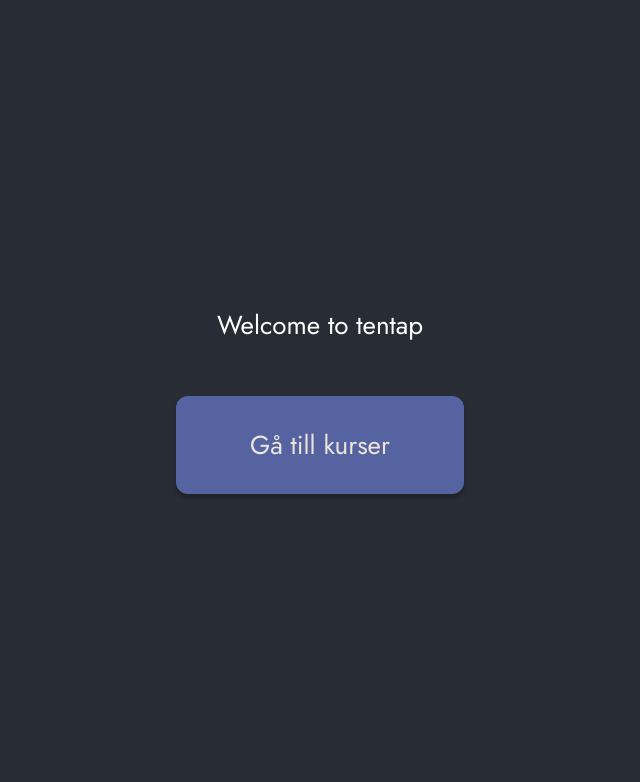
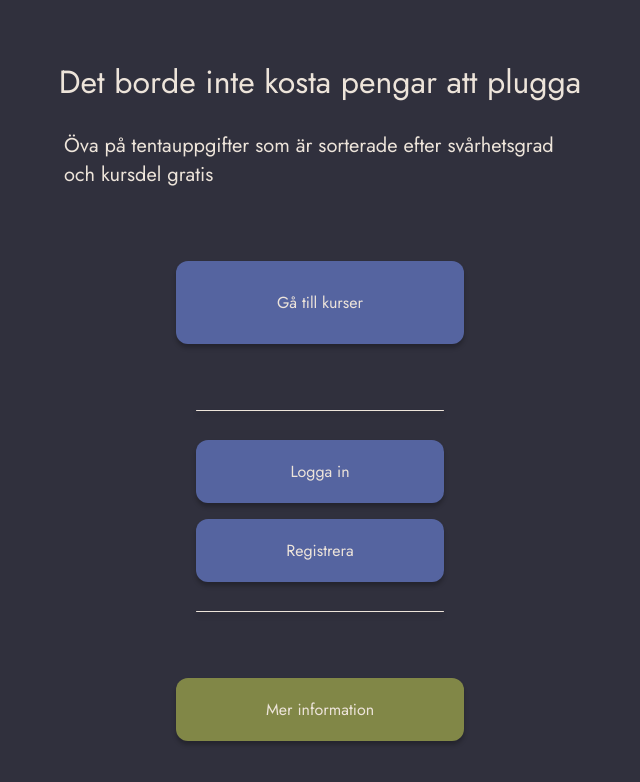
Before and after one commit to AdamTovatt/tentap-frontend, a React (Create React App) app: page / in a window 1280 px wide. Shown: the top 782 px of the page, without its empty margins (320-960 px from the left). Built offline with nearby package versions, Linux system fonts and the light colour scheme.

Commit message:
add startpage

```diff
--- a/src/App.css
+++ b/src/App.css
@@ -1,5 +1,6 @@
 .App {
   text-align: center;
+  font-family: "Jost";
 }
 
 .App-logo {
@@ -20,7 +21,8 @@
   flex-direction: column;
   align-items: center;
   justify-content: center;
-  font-size: calc(10px + 2vmin);
+  font-size: 16px;
+  font-family: "Jost";
   color: white;
 }
 
--- a/src/App.js
+++ b/src/App.js
@@ -1,15 +1,14 @@
 import logo from "./logo.svg";
-import Button from "./Components/Button.js";
 import "./App.css";
+import { Color } from "./Components/Constants";
+import StartPage from "./Components/Pages/StartPage";
+import CenterScreen from "./Components/CenterScreen";
 
 function App() {
   return (
-    <div className="App">
-      <header className="App-header">
-        <p>Welcome to tentap</p>
-        <Button>Gå till kurser</Button>
-      </header>
-    </div>
+    <CenterScreen>
+      <StartPage />
+    </CenterScreen>
   );
 }
 
--- /dev/null
+++ b/src/Components/CenterScreen.js
@@ -0,0 +1,12 @@
+import styled from "styled-components";
+
+const CenterScreen = styled.div`
+  display: flex;
+  flex-direction: column;
+  justify-content: center;
+  align-items: center;
+  width: 100%;
+  min-height: 100vh;
+`;
+
+export default CenterScreen;
--- a/src/Components/Button.js
+++ b/src/Components/HorizontalLine.js
@@ -1,20 +1,17 @@
 import styled from "styled-components";
 import { Color } from "./Constants";
 
-const Button = styled.button`
-  background-color: ${Color.Blue};
+const HorizontalLine = styled.div`
+  background-color: ${(props) => (props.Color ? props.Color : Color.White)};
   font-size: 1em;
   font-family: "Jost";
-  margin: 1em;
-  padding-top: 1.875rem;
-  padding-bottom: 1.875rem;
-  min-width: 18rem;
-  border-radius: 12px;
+  width: ${(props) => (props.Width ? props.Width : "248px")};
+  min-height: 1px;
+  border-radius: 1px;
   border: none;
-  color: ${Color.White};
 
   -webkit-box-shadow: 0px 4px 4px 0px rgba(0, 0, 0, 0.25);
   box-shadow: 0px 4px 4px 0px rgba(0, 0, 0, 0.25);
 `;
 
-export default Button;
+export default HorizontalLine;
--- /dev/null
+++ b/src/Components/Pages/StartPage.js
@@ -0,0 +1,55 @@
+import styled from "styled-components";
+import { Color } from "../Constants";
+import ThickButton from "../ThickButton.js";
+import HorizontalLine from "../HorizontalLine";
+import ThinButton from "../ThinButton";
+import Spacing from "../Spacing";
+
+const StartPage = () => {
+  return (
+    <StartPageMainContainer>
+      <StartPageHeader>Det borde inte kosta pengar att plugga</StartPageHeader>
+      <StartPageSubHeader>
+        Öva på tentauppgifter som är sorterade efter svårhetsgrad och kursdel
+        gratis
+      </StartPageSubHeader>
+      <Spacing Height={"2.6rem"} />
+      <ThickButton>Gå till kurser</ThickButton>
+      <Spacing Height={"4.125rem"} />
+      <HorizontalLine />
+      <Spacing Height={"1.8rem"} />
+      <ThinButton Width={"15.5rem"}>Logga in</ThinButton>
+      <Spacing Height={"1rem"} />
+      <ThinButton Width={"15.5rem"}>Registrera</ThinButton>
+      <Spacing Height={"1.8rem"} />
+      <HorizontalLine />
+      <Spacing Height={"4.125rem"} />
+      <ThinButton Color={Color.Green}>Mer information</ThinButton>
+    </StartPageMainContainer>
+  );
+};
+
+const StartPageHeader = styled.div`
+  font-size: 2em;
+  color: ${Color.White};
+  max-width: 33rem;
+  min-height: 4.5rem;
+`;
+
+const StartPageSubHeader = styled.div`
+  font-size: 1.25em;
+  color: ${Color.White};
+  max-width: 32rem;
+  min-height: 5.5rem;
+`;
+
+const StartPageMainContainer = styled.div`
+  font-size: 1em;
+  font-family: "Jost";
+  border: none;
+  display: flex;
+  flex-direction: column;
+  align-items: center;
+`;
+
+export default StartPage;
--- /dev/null
+++ b/src/Components/Spacing.js
@@ -0,0 +1,8 @@
+import styled from "styled-components";
+
+const Spacing = styled.div`
+  width: ${(props) => (props.Width ? props.Width : "0px")};
+  height: ${(props) => (props.Height ? props.Height : "0px")};
+`;
+
+export default Spacing;
--- /dev/null
+++ b/src/Components/ThickButton.js
@@ -0,0 +1,29 @@
+import styled from "styled-components";
+import { Color } from "./Constants";
+
+const ThickButton = styled.button`
+  background-color: ${(props) => (props.Color ? props.Color : Color.Blue)};
+  font-size: 1em;
+  font-family: "Jost";
+  padding-top: 1.875rem;
+  padding-bottom: 1.875rem;
+  width: ${(props) => (props.Width ? props.Width : "18rem")};
+  border-radius: 12px;
+  border: none;
+  color: ${(props) => (props.TextColor ? props.TextColor : Color.White)};
+
+  cursor: pointer;
+
+  -webkit-box-shadow: 0px 4px 4px 0px rgba(0, 0, 0, 0.25);
+  box-shadow: 0px 4px 4px 0px rgba(0, 0, 0, 0.25);
+
+  &:hover {
+    -webkit-transform: scale(1.05);
+    -moz-transform: scale(1.05);
+    -o-transform: scale(1.05);
+    transform: scale(1.05);
+    transition-duration: 0.05s;
+  }
+`;
+
+export default ThickButton;
--- /dev/null
+++ b/src/Components/ThinButton.js
@@ -0,0 +1,29 @@
+import styled from "styled-components";
+import { Color } from "./Constants";
+
+const ThinButton = styled.button`
+  background-color: ${(props) => (props.Color ? props.Color : Color.Blue)};
+  font-size: 1em;
+  font-family: "Jost";
+  padding-top: 1.25rem;
+  padding-bottom: 1.25rem;
+  width: ${(props) => (props.Width ? props.Width : "18rem")};
+  border-radius: 12px;
+  border: none;
+  color: ${(props) => (props.TextColor ? props.TextColor : Color.White)};
+
+  cursor: pointer;
+
+  -webkit-box-shadow: 0px 4px 4px 0px rgba(0, 0, 0, 0.25);
+  box-shadow: 0px 4px 4px 0px rgba(0, 0, 0, 0.25);
+
+  &:hover {
+    -webkit-transform: scale(1.05);
+    -moz-transform: scale(1.05);
+    -o-transform: scale(1.05);
+    transform: scale(1.05);
+    transition-duration: 0.05s;
+  }
+`;
+
+export default ThinButton;
```
